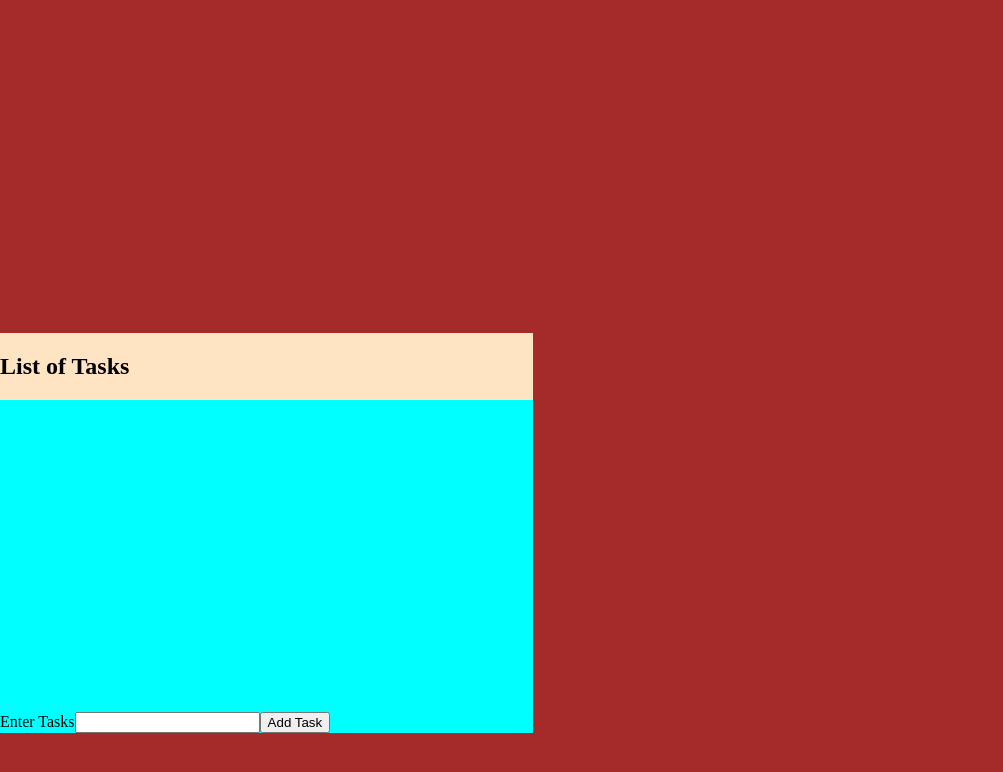
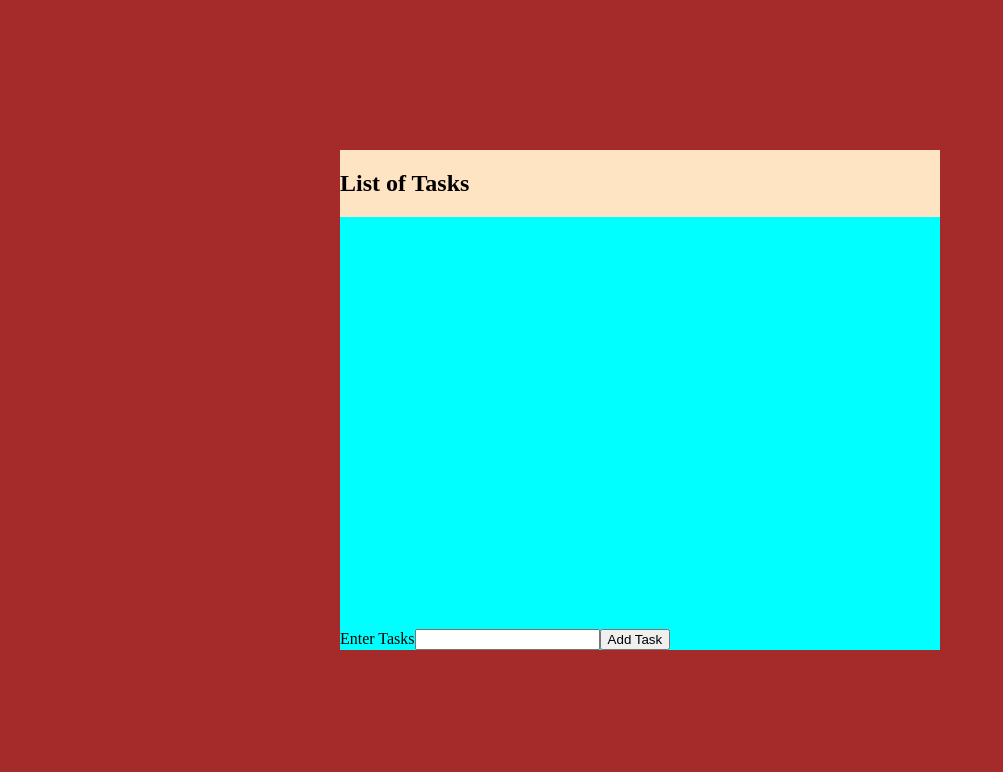
Before and after one commit to CaliforniaDev/ReactAssignment-1, a React (Create React App) app in the folder task-app/: page / in a window 1280 px wide. Shown: the top 772 px of the page, without its empty margins (0-1003 px from the left). Built offline with nearby package versions, Linux system fonts and the light colour scheme.

Commit message:
Remove grid to add flexbox

```diff
--- a/task-app/src/App.css
+++ b/task-app/src/App.css
@@ -1,4 +1,10 @@
+
+
 body {
+    display: flex;
+    width: 100vw;
+    justify-content: center;
+    align-items: center;
     box-sizing: border-box;
     padding: 0;
     margin: 0;
@@ -6,21 +12,25 @@ body {
 
 .task-form-container {
     height: 100vh;
+    width: 100vw;
     background-color: brown;
-    display: grid;
-    grid-template-columns: repeat(12, 1fr);
-    grid-template-rows: repeat(12, 1fr)
+    display: flex;
+    justify-content: center;
+    align-items: center;
 }
 
+
 .form-wrapper {
+    width: 600px;
+    min-height: 500px;
+    min-width: 200px;
     display: flex;
     justify-content: space-between;
     flex-direction: column;
     background-color: aqua;
-    grid-column: 1 / 6;
-    grid-row: 6 / 12;
+}
 
-}
+
 .list-overview {
     background-color: bisque;
     display: block;
```
